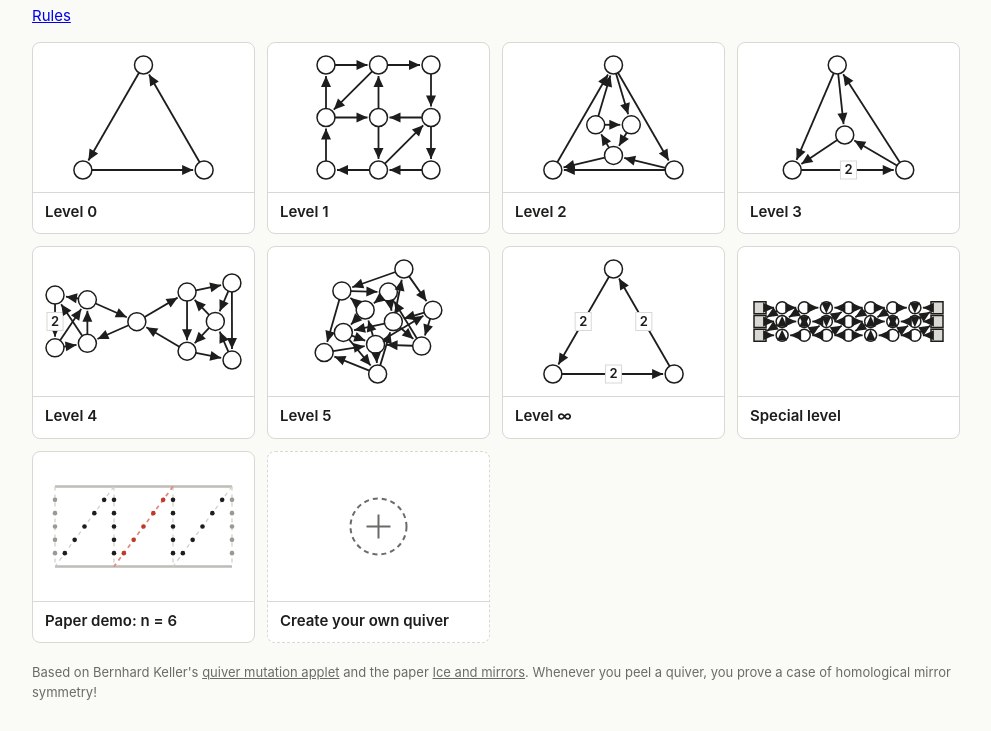
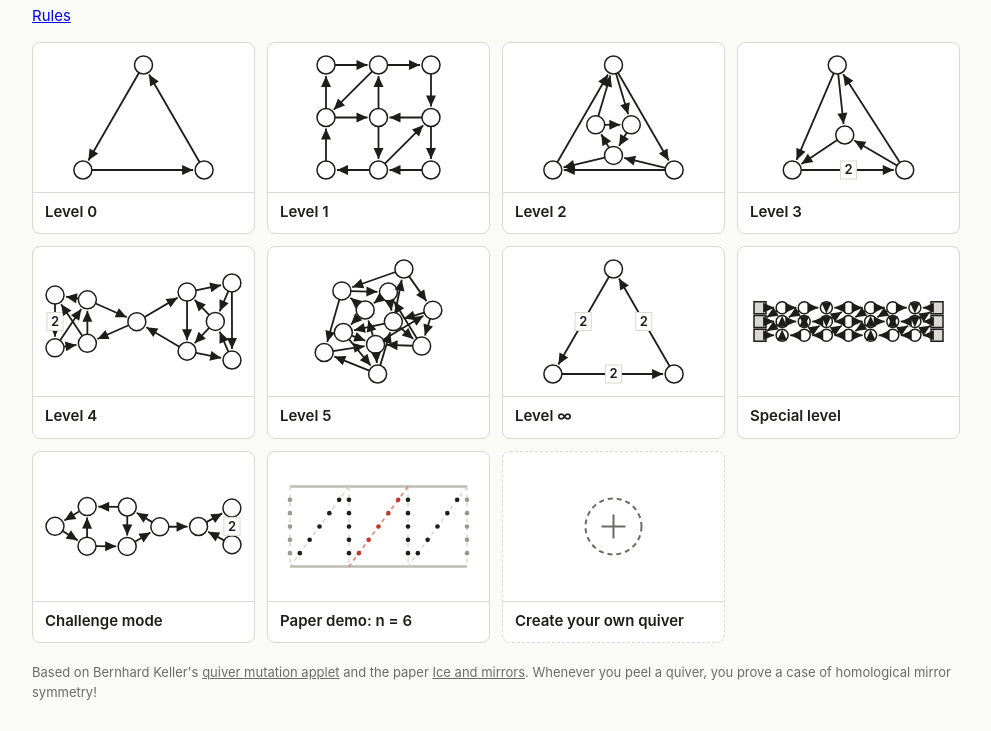
Before and after one commit to Hu-Mingyuan/peel-a-quiver, a plain HTML site: page web/index.html in a window 1280 px wide. Shown: the part 105-836 px from the top of the page, without its empty margins (144-1135 px from the left). Drawn offline with Linux system fonts and the light colour scheme.

Commit message:
Challenge mode: endless random levels from surfaces with boundary
Each level is the Fock-Goncharov SL_n quiver (n = 2, 3, 4) of a random surface
with boundary and no punctures, scrambled by random mutations. Only surfaces
whose quiver the greedy solver peeled without auxiliary nodes are used, so every
level is peelable. Levels grow with the round; progress is kept in localStorage.

Co-Authored-By: Claude Opus 5.5 <noreply@anthropic.com>

```diff
--- /dev/null
+++ b/web/challenge.js
@@ -0,0 +1,257 @@
+// 挑战模式：随机生成有解的关卡。
+// 曲面 S：亏格 g，b 个边界圆，每个边界圆上至少一个标记点，没有穿孔。这正是 Ice and mirrors 第二节
+// 的假设 (surface-assumption)，Theorem (surface-quiver) 说这时 SL_n 的 Fock–Goncharov 箭图（任何种子）
+// 都是 sub-peelable 的，所以每一关都有解（可能要加辅助顶点）。
+// 做法：把 S 写成多边形粘合（和 tools/fg_surface.py 的 fg_polygon 一样），从 0 号角扇形剖分，
+// 算出 FG 箭图（去掉边界上的 frozen 顶点），再随机突变几次打乱，最后用 stress 布局摆位置。
+// 浏览器里挂在 window.PeelChallenge 上，node 里 require（测试用）。
+(function (root) {
+  'use strict';
+
+  // 可复现的伪随机数（mulberry32）
+  function rng(seed) {
+    let a = seed >>> 0;
+    return function () {
+      a = (a + 0x6D2B79F5) >>> 0;
+      let t = a;
+      t = Math.imul(t ^ (t >>> 15), t | 1);
+      t ^= t + Math.imul(t ^ (t >>> 7), t | 61);
+      return ((t ^ (t >>> 14)) >>> 0) / 4294967296;
+    };
+  }
+
+  // 顶点数：内部弧 E = 6g+3b-6+M，三角形 T = 4g+2b-4+M，每条弧 n-1 个点，每个三角形 (n-1)(n-2)/2 个点
+  function countVertices(g, ms, n) {
+    const b = ms.length, M = ms.reduce((x, y) => x + y, 0);
+    const E = 6 * g + 3 * b - 6 + M, T = 4 * g + 2 * b - 4 + M;
+    return E * (n - 1) + T * (n - 1) * (n - 2) / 2;
+  }
+
+  // 多边形的边（逆时针）：同名的两条边反向粘合，null 是边界。
+  //   每个柄: a b a b（即 a b a⁻¹ b⁻¹）；第 j ≥ 2 个边界圆: c_j, m_j 条边界边, c_j；最后 m_1 条边界边
+  function polygonWord(g, ms) {
+    const w = [];
+    for (let h = 0; h < g; h++) w.push('a' + h, 'b' + h, 'a' + h, 'b' + h);
+    for (let j = 1; j < ms.length; j++) { w.push('c' + j); for (let k = 0; k < ms[j]; k++) w.push(null); w.push('c' + j); }
+    for (let k = 0; k < ms[0]; k++) w.push(null);
+    return w;
+  }
+
+  // 多边形角粘合后的等价类都要碰到边界边（否则就是穿孔）
+  function noPunctures(sides) {
+    const m = sides.length, par = [...Array(m).keys()];
+    const find = x => par[x] === x ? x : (par[x] = find(par[x]));
+    const first = {};
+    sides.forEach((s, i) => {
+      if (s === null) return;
+      if (!(s in first)) { first[s] = i; return; }
+      const j = first[s];                              // 边 j: j→j+1 与边 i: i→i+1 反向粘合
+      par[find(j)] = find((i + 1) % m);
+      par[find((j + 1) % m)] = find(i);
+    });
+    const onBdry = new Set();
+    sides.forEach((s, i) => { if (s === null) { onBdry.add(find(i)); onBdry.add(find((i + 1) % m)); } });
+    return [...Array(m).keys()].every(i => onBdry.has(find(i)));
+  }
+
+  // tools/fg_surface.py 的 fg_polygon 的 JS 版本，返回 mutable 部分的反对称矩阵
+  function fgPolygon(sides, n) {
+    const m = sides.length, first = {};
+    sides.forEach((s, i) => { if (s !== null && !(s in first)) first[s] = i; });
+    function sideInfo(u, v) {
+      if ((v - u + m) % m === 1) {
+        const s = sides[u];
+        return s === null ? null : [s, first[s] === u ? u : v];
+      }
+      if ((u - v + m) % m === 1) {
+        const s = sides[v];
+        return s === null ? null : [s, first[s] === v ? v : u];
+      }
+      return ['d' + Math.max(u, v), 0];
+    }
+    const verts = new Map(), arrows = new Map();
+    const vid = k => { if (!verts.has(k)) verts.set(k, verts.size); return verts.get(k); };
+    function point(Q, t, [a, b, c]) {
+      if (Math.min(a, b, c) > 0) return `T${t},${a},${b},${c}`;
+      if ([a, b, c].filter(x => x === 0).length >= 2) return null;     // 角
+      let u, v, du;
+      if (c === 0) [u, v, du] = [Q[0], Q[1], b];
+      else if (a === 0) [u, v, du] = [Q[1], Q[2], c];
+      else [u, v, du] = [Q[2], Q[0], a];
+      const si = sideInfo(u, v);
+      if (!si) return null;                                            // 边界上：frozen
+      return `E${si[0]},${si[1] === u ? du : n - du}`;
+    }
+    for (let t = 1; t < m - 1; t++) {
+      const Q = [0, t, t + 1];
+      for (let a = 0; a <= n - 2; a++) for (let b = 0; a + b <= n - 2; b++) {
+        const c = n - 2 - a - b;
+        const P = point(Q, t, [a + 1, b + 1, c]), Qp = point(Q, t, [a, b + 1, c + 1]), R = point(Q, t, [a + 1, b, c + 1]);
+        for (const [x, y] of [[P, Qp], [Qp, R], [R, P]]) {
+          if (x === null || y === null) continue;
+          const i = vid(x), j = vid(y), k1 = i + ',' + j, k2 = j + ',' + i;
+          arrows.set(k1, (arrows.get(k1) || 0) + 1);
+          arrows.set(k2, (arrows.get(k2) || 0) - 1);
+        }
+      }
+    }
+    const N = verts.size, B = Array.from({ length: N }, () => new Array(N).fill(0));
+    for (const [k, v] of arrows) { const [i, j] = k.split(',').map(Number); B[i][j] += v; }
+    return B;
+  }
+
+  function mutate(B, k) {
+    return B.map((row, i) => row.map((x, j) =>
+      i === k || j === k ? 0 - x : x + Math.sign(B[i][k]) * Math.max(B[i][k] * B[k][j], 0)));
+  }
+  const hasSinkSource = B => B.some((_, s) => B.every(r => r[s] >= 0) || B.every(r => r[s] <= 0));
+  const maxMult = B => Math.max(0, ...B.map(r => Math.max(...r.map(Math.abs))));
+
+  // stress 布局（Zheng–Pawar–Goodman 的 SGD）：让画面距离接近图距离
+  function layoutStress(B, rand) {
+    const N = B.length, INF = 1e9;
+    const d = Array.from({ length: N }, () => new Array(N).fill(INF));
+    for (let s = 0; s < N; s++) {
+      d[s][s] = 0; const q = [s];
+      while (q.length) {
+        const u = q.shift();
+        for (let v = 0; v < N; v++) if (B[u][v] !== 0 && d[s][v] === INF) { d[s][v] = d[s][u] + 1; q.push(v); }
+      }
+    }
+    for (let i = 0; i < N; i++) for (let j = 0; j < N; j++) if (d[i][j] === INF) d[i][j] = 3;
+    const x = Array.from({ length: N }, (_, i) => [Math.cos(2 * Math.PI * i / N) * N / 3 + rand(), Math.sin(2 * Math.PI * i / N) * N / 3 + rand()]);
+    const pairs = [];
+    for (let i = 0; i < N; i++) for (let j = i + 1; j < N; j++) pairs.push([i, j]);
+    const dmax = Math.max(1, ...pairs.map(([i, j]) => d[i][j]));
+    const etaMax = dmax * dmax, etaMin = 0.01, T = 60;
+    for (let t = 0; t < T; t++) {
+      const eta = etaMax * Math.exp(Math.log(etaMin / etaMax) * t / (T - 1));
+      for (let k = pairs.length - 1; k > 0; k--) { const r = Math.floor(rand() * (k + 1)); [pairs[k], pairs[r]] = [pairs[r], pairs[k]]; }
+      for (const [i, j] of pairs) {
+        const dij = d[i][j], w = 1 / (dij * dij), mu = Math.min(1, eta * w);
+        let dx = x[i][0] - x[j][0], dy = x[i][1] - x[j][1], len = Math.hypot(dx, dy);
+        if (len < 1e-9) { dx = rand() - 0.5; dy = rand() - 0.5; len = Math.hypot(dx, dy); }
+        const r = mu * (len - dij) / 2 / len;
+        x[i][0] -= r * dx; x[i][1] -= r * dy; x[j][0] += r * dx; x[j][1] += r * dy;
+      }
+    }
+    // 把靠得太近的顶点推开（图距离 1 的顶点相距约 1）
+    for (let t = 0; t < 50; t++) {
+      let moved = false;
+      for (const [i, j] of pairs) {
+        const dx = x[i][0] - x[j][0], dy = x[i][1] - x[j][1], len = Math.hypot(dx, dy) || 1e-6, MIN = 0.8;
+        if (len >= MIN) continue;
+        const r = (MIN - len) / 2 / len;
+        x[i][0] += r * dx; x[i][1] += r * dy; x[j][0] -= r * dx; x[j][1] -= r * dy; moved = true;
+      }
+      if (!moved) break;
+    }
+    // 转到主轴水平（画布是横的）
+    const cx = x.reduce((a, p) => a + p[0], 0) / N, cy = x.reduce((a, p) => a + p[1], 0) / N;
+    let sxx = 0, syy = 0, sxy = 0;
+    for (const p of x) { const u = p[0] - cx, v = p[1] - cy; sxx += u * u; syy += v * v; sxy += u * v; }
+    const th = 0.5 * Math.atan2(2 * sxy, sxx - syy), c = Math.cos(th), sn = Math.sin(th);
+    return x.map(p => {
+      const u = p[0] - cx, v = p[1] - cy;
+      return [Math.round((c * u + sn * v) * 1000) / 1000, Math.round((-sn * u + c * v) * 1000) / 1000];
+    });
+  }
+
+  // 所有可选的曲面：g ≤ 2，b ≤ 3，每个边界圆 1..4 个标记点，n = 2, 3, 4，顶点数 3..28。
+  // 去掉 UNVERIFIED 里的曲面：对它们的三角剖分箭图，tools/solve_aux.py 的贪心求解器（BFS 深度 ≤ 5，限时）
+  // 没找到不加顶点的剥法（例如 2:1:1 就是第 3 关，3:1:1 是第 5 关）。其余每种曲面的箭图都被求解器剥空过，
+  // 而 peelable 在突变下不变，所以挑战模式的每一关都能不加辅助顶点剥完。键是 "n:g:各边界圆的标记点数"。
+  const UNVERIFIED = new Set(('2:1:1 2:2:1 3:0:1-1-1 3:0:2-1-1 3:0:2-2-1 3:0:2-2-2 3:0:3-1-1 3:0:3-2-1 3:0:3-3 3:0:4-1-1 ' +
+    '3:0:4-2 3:0:4-3 3:0:4-4 3:1:1 3:1:1-1 3:1:2 3:1:2-1 3:1:2-2 3:1:3 3:1:3-1 3:1:4 3:2:1 4:0:1-1 4:0:2-1 4:0:2-2 ' +
+    '4:0:3-1 4:1:1 4:1:2').split(' '));
+  const surfaceKey = s => `${s.n}:${s.g}:${s.ms.join('-')}`;
+  const ALL_SURFACES = [], SURFACES = [];
+  (function () {
+    function parts(b, maxEach) {                       // 边界标记点数，按不增排列（交换边界圆是同一个曲面）
+      const out = [];
+      (function rec(pre, left, mx) {
+        if (left === 0) { out.push(pre); return; }
+        for (let k = mx; k >= 1; k--) rec(pre.concat([k]), left - 1, k);
+      })([], b, maxEach);
+      return out;
+    }
+    for (const n of [2, 3, 4]) for (let g = 0; g <= 2; g++) for (let b = 1; b <= 3; b++) {
+      for (const ms of parts(b, g === 0 && b === 1 ? 9 : 4)) {
+        const M = ms.reduce((x, y) => x + y, 0);
+        if (g === 0 && b === 1 && M < 4) continue;    // 圆盘至少 4 个标记点才有内部弧
+        const V = countVertices(g, ms, n);
+        if (V < 3 || V > 28) continue;
+        ALL_SURFACES.push({ g, ms, n, V });
+        if (!UNVERIFIED.has(surfaceKey({ g, ms, n }))) SURFACES.push({ g, ms, n, V });
+      }
+    }
+  })();
+
+  // 第 round 关的顶点数范围：越往后越大
+  function sizeRange(round) {
+    const lo = Math.min(3 + Math.floor((round - 1) / 2), 18), hi = Math.min(5 + round + Math.floor(round / 3), 28);
+    return [lo, hi];
+  }
+
+  function generate(round, seed) {
+    const rand = rng(seed);
+    const [lo, hi] = sizeRange(round);
+    const pool = SURFACES.filter(s => s.V >= lo && s.V <= hi);
+    const surf = pool[Math.floor(rand() * pool.length)];
+    const sides = polygonWord(surf.g, surf.ms);
+    let B = fgPolygon(sides, surf.n);
+    // 随机突变打乱：箭头重数保持 ≤ 2，尽量停在没有汇点/源点的箭图上
+    const want = B.length + Math.floor(rand() * B.length);
+    let done = 0, tries = 0, last = -1;
+    while ((done < want || hasSinkSource(B)) && tries < 40 * B.length) {
+      tries++;
+      const k = Math.floor(rand() * B.length);
+      if (k === last) continue;
+      const C = mutate(B, k);
+      if (maxMult(C) > 2) continue;
+      B = C; last = k; done++;
+    }
+    // 顶点编号打乱后从 1 开始
+    const perm = [...Array(B.length).keys()];
+    for (let k = perm.length - 1; k > 0; k--) { const r = Math.floor(rand() * (k + 1)); [perm[k], perm[r]] = [perm[r], perm[k]]; }
+    B = perm.map(i => perm.map(j => B[i][j]));
+    return {
+      B, pos: layoutStress(B, rand), labels: B.map((_, i) => i + 1),
+      surface: { g: surf.g, ms: surf.ms.slice(), n: surf.n }, mutations: done,
+    };
+  }
+
+  // 曲面的文字描述
+  const SUBN = { 2: '₂', 3: '₃', 4: '₄' };
+  function describe(s, mutations, lang) {
+    const b = s.ms.length, n = SUBN[s.n], ms = s.ms;
+    if (lang === 'zh') {
+      const NUM = ['零', '一', '两', '三', '四'];
+      let surf;
+      if (s.g === 0 && b === 1) surf = `圆盘，边界上有 ${ms[0]} 个标记点`;
+      else {
+        const base = s.g === 0 ? (b === 2 ? '圆环' : '挖掉三个圆盘的球面（裤衩）') : `挖掉${NUM[b]}个圆盘的${s.g === 1 ? '环面' : '亏格 2 曲面'}`;
+        surf = b === 1 ? `${base}，边界上有 ${ms[0]} 个标记点` : `${base}，${b} 个边界圆上分别有 ${ms.join('、')} 个标记点`;
+      }
+      return `SL${n} 的 Fock–Goncharov 箭图${s.n === 2 ? '（也就是理想三角剖分的箭图）' : ''}，曲面是${surf}。` +
+        `从一个三角剖分的箭图出发，随机突变了 ${mutations} 次。边界上的顶点是冻结的，这里去掉了。` +
+        '所有标记点都在边界上、没有穿孔，所以由 Ice and mirrors 的 Theorem 2.1，这个箭图是子可剥的。挑战模式只用电脑验证过的曲面：它们的箭图不加辅助顶点就能剥完。';
+    }
+    const word = k => ['zero', 'one', 'two', 'three', 'four'][k];
+    let surf;
+    if (s.g === 0 && b === 1) surf = `a disk with ${ms[0]} marked points on its boundary`;
+    else {
+      const base = s.g === 0 ? (b === 2 ? 'an annulus' : 'a pair of pants (a sphere with three disks removed)')
+        : `${s.g === 1 ? 'a torus' : 'a genus-2 surface'} with ${b === 1 ? 'a disk' : word(b) + ' disks'} removed`;
+      surf = b === 1 ? `${base}, with ${ms[0]} marked point${ms[0] > 1 ? 's' : ''} on the boundary`
+        : `${base}, with ${ms.join(', ').replace(/, (\d+)$/, ' and $1')} marked points on its ${b} boundary circles`;
+    }
+    return `The Fock–Goncharov quiver for SL${n}${s.n === 2 ? ' (the quiver of an ideal triangulation)' : ''} on ${surf}. ` +
+      `Starting from the quiver of a triangulation, ${mutations} random mutations were applied. The vertices on the boundary are frozen and left out. ` +
+      'Every marked point is on the boundary and there are no punctures, so by Theorem 2.1 of Ice and mirrors the quiver is sub-peelable. Challenge mode only uses surfaces checked by computer: their quivers can be peeled without auxiliary nodes.';
+  }
+
+  const api = { rng, countVertices, polygonWord, noPunctures, fgPolygon, ALL_SURFACES, SURFACES, surfaceKey, sizeRange, generate, describe };
+  if (typeof module !== 'undefined' && module.exports) module.exports = api;
+  else root.PeelChallenge = api;
+})(typeof window !== 'undefined' ? window : globalThis);
--- a/web/index.html
+++ b/web/index.html
@@ -89,6 +89,7 @@
       </ul>
       <p><b>Controls.</b> Drag a vertex to move it. <b>Undo</b> (also Ctrl/⌘+Z) takes back one step, <b>Restart</b> resets the level, <b>← Levels</b> returns to the level list. Several parallel arrows are drawn as one arrow labelled with their number.</p>
       <p><b>Create your own.</b> The last card on the level list opens an editor. Click an empty spot to add a vertex, use <b>Add arrow</b> to connect vertices (click a source, then a target; an arrow in the opposite direction cancels one), and <b>Delete vertex</b> to remove one. Press <b>Start peeling</b> to play your quiver with the same rules, and <b>Edit quiver</b> to go back to the editor. <b>Share link</b> gives a link that opens your quiver for anyone.</p>
+      <p><b>Challenge mode.</b> Random levels, one after another. Each is the quiver of a random surface with boundary, checked by computer to be peelable without auxiliary nodes. Press <b>Next level →</b> after peeling one; the levels grow as you go. <b>Skip</b> gives a different quiver of the same size.</p>
       <p><b>When is a level solvable?</b> Exactly when its quiver is <i>sub-peelable</i>, i.e. a full subquiver of a quiver that can be peeled using mutations and sink/source removals alone (a <i>peelable</i> quiver). Without adding nodes, a level is solvable exactly when its quiver is peelable.</p>
     </div>
   </section>
@@ -133,6 +134,8 @@
     <span class="sep"></span>
     <button id="btnUndo" data-i18n="bUndo">Undo</button>
     <button id="btnReset" data-i18n="bReset">Restart</button>
+    <button id="btnSkip" data-i18n="bSkip" hidden>Skip</button>
+    <button id="btnNext" class="primary" data-i18n="bNext" hidden>Next level →</button>
     <button id="btnEdit" data-i18n="bEdit" hidden>Edit quiver</button>
     <button id="btnShare" data-i18n="bShare" hidden>Share link</button>
   </div>
@@ -163,6 +166,7 @@
 </main>
 
 <script src="quiver.js"></script>
+<script src="challenge.js"></script>
 <script>
 (function () {
   'use strict';
@@ -338,7 +342,7 @@
     origin: '这个箭图的来历',
     bEVertex: '添加顶点', bEArrow: '添加箭头', bEDelete: '删除顶点', bEClear: '清空', bEStart: '开始剥',
     bShare: '分享链接', bMutate: '突变', bPeel: '剥汇点/源点', bAddNode: '加辅助顶点', bDone: '完成',
-    bUndo: '撤销', bReset: '重来', bEdit: '编辑箭图',
+    bUndo: '撤销', bReset: '重来', bEdit: '编辑箭图', bSkip: '换一关', bNext: '下一关 →',
     lgSink: '汇点', lgSource: '源点', lgIso: '孤立点（既是汇点也是源点）', lgAux: '辅助顶点', lgLocked: '锁住（不能突变或剥）', demoTitle: '论文演示：n = 6 的长条', dPrev: '← 上一步', dNext: '下一步 →', dNextMove: '下一个 deletion move ⏭',
     demoIntro: 'Ice and mirrors 第二节 Proposition (strip) 的证明，对 SL₆、六个三角形的长条（N = 3）一步一步演示。灰色方块（e₀ 和 e₆ 上）始终不动；目标是剥掉中间弧 ℓ = e₃ 上的五个顶点。每个 deletion move 先在一个顶点附近做突变，直到它变成汇点或源点，剥掉它，再把这些突变倒回去。按<b>下一步</b>往前走。', lgGoal: 'ℓ 上的顶点：剥掉它们就过关',
     rulesBody: `
@@ -351,6 +355,7 @@
       </ul>
       <p><b>控制。</b>拖动顶点可以移动它。<b>撤销</b>（也可按 Ctrl/⌘+Z）撤回一步，<b>重来</b>重置本关，<b>← 关卡</b>回到关卡列表。多条平行箭头画成一条，并标上条数。</p>
       <p><b>自己造。</b>关卡列表的最后一张卡片打开编辑器。点击空白处添加顶点，用<b>添加箭头</b>连接顶点（先点起点，再点终点；反方向的箭头会抵消一条），用<b>删除顶点</b>删去顶点。按<b>开始剥</b>用同样的规则玩你的箭图，按<b>编辑箭图</b>回到编辑器。<b>分享链接</b>给出一个链接，别人打开就能玩你的箭图。</p>
+      <p><b>挑战模式。</b>一关接一关的随机关卡。每一关都是一个随机的带边界曲面的箭图，电脑验证过不加辅助顶点就能剥完。剥完后按<b>下一关 →</b>，关卡会越来越大；<b>换一关</b>给出一个同样大小的另一个箭图。</p>
       <p><b>什么时候一关有解？</b>恰好当它的箭图是<i>子可剥的</i>，即某个只用突变和删去汇点/源点就能剥空的箭图（<i>可剥的</i>箭图）的全子箭图。不加顶点时，一关有解恰好当它的箭图是可剥的。</p>
     `,
   };
@@ -385,6 +390,10 @@
       win: (nm, na) => `Peeled! ${nm} mutation${nm === 1 ? '' : 's'}, ${na} node${na === 1 ? '' : 's'} added.`,
       winGoal: (nm, na) => `ℓ is peeled! ${nm} mutation${nm === 1 ? '' : 's'}, ${na} node${na === 1 ? '' : 's'} added.`,
       goalBig: 'ℓ peeled!', special: 'Special level', demoCard: 'Paper demo: n = 6',
+      challenge: 'Challenge mode', challengeTitle: r => `Challenge · level ${r}`, challengeBest: r => `best: level ${r}`,
+      challengeNote: (r, best) => `Random level ${r}. Peel it to get the next one; press “Skip” for a different quiver of the same size. ` +
+        'Levels grow as you go. Every one can be peeled without auxiliary nodes (checked by computer; see “Where this quiver comes from” below).' +
+        (best ? ` Your best: level ${best}.` : ''),
       dLoading: 'Loading…',
       dRound: (r, p) => `Round ${r} (p = ${p})`, dEnd: 'End',
       dLemma: { edge: 'Lemma (edge layer)', tri: 'Lemma (triangle shell)' },
@@ -434,6 +443,10 @@
       win: (nm, na) => `剥完了！用了 ${nm} 次突变，加了 ${na} 个辅助顶点。`,
       winGoal: (nm, na) => `ℓ 剥完了！用了 ${nm} 次突变，加了 ${na} 个辅助顶点。`,
       goalBig: 'ℓ 剥完了！', special: '特殊关', demoCard: '论文演示：n = 6',
+      challenge: '挑战模式', challengeTitle: r => `挑战模式 · 第 ${r} 关`, challengeBest: r => `最高：第 ${r} 关`,
+      challengeNote: (r, best) => `随机生成的第 ${r} 关。剥完就进入下一关；按“换一关”可以换一个同样大小的箭图。` +
+        '关卡会越来越大。每一关都不用加辅助顶点就能剥完（电脑验证过，见下面“这个箭图的来历”）。' +
+        (best ? `你的最高纪录：第 ${best} 关。` : ''),
       dLoading: '加载中……',
       dRound: (r, p) => `第 ${r} 轮（p = ${p}）`, dEnd: '结束',
       dLemma: { edge: 'Lemma (edge layer)', tri: 'Lemma (triangle shell)' },
@@ -461,7 +474,7 @@
     const v = TEXT[lang][key] ?? TEXT.en[key];
     return typeof v === 'function' ? v(...a) : (v ?? '');
   }
-  function levelTitle(lv) { return lv.titleKey ? tr(lv.titleKey) : lv.title || tr('level', lv.num); }
+  function levelTitle(lv) { return lv.challenge ? tr('challengeTitle', lv.round) : lv.titleKey ? tr(lv.titleKey) : lv.title || tr('level', lv.num); }
   function applyLang() {
     document.documentElement.lang = lang === 'zh' ? 'zh-CN' : 'en';
     document.title = lang === 'zh' ? '剥箭图 · Peel a quiver' : 'Peel a quiver';
@@ -915,6 +928,8 @@
     for (const id of ['btnMutate', 'btnPeel', 'btnAddNode', 'btnDone', 'btnEdit', 'btnShare'])
       document.getElementById(id).disabled = failed;
     document.getElementById('btnEUndo').disabled = undoStack.length === 0;
+    document.getElementById('btnNext').hidden = !(level.challenge && won());
+    document.getElementById('btnSkip').hidden = !(level.challenge && !won());
     document.getElementById('btnEVertex').classList.toggle('active', state.mode === 'editVertex');
     document.getElementById('btnEArrow').classList.toggle('active', state.mode === 'editArrow');
     document.getElementById('btnEDelete').classList.toggle('active', state.mode === 'editDelete');
@@ -924,7 +939,8 @@
       const na = state.history.filter(s => s.startsWith('+')).length;
       st.textContent = tr(level.goal ? 'winGoal' : 'win', nm, na);
       st.className = 'win';
-      if (!level.custom) markSolved(level.id);
+      if (level.challenge) challengeWon();
+      else if (!level.custom) markSolved(level.id);
     } else {
       st.textContent = message ? tr(...message) : '';
       st.className = failed ? 'fail' : '';
@@ -939,7 +955,8 @@
   function renderHint() {
     const el = document.getElementById('hint');
     if (!level.tutorial) {
-      const note = lang === 'zh' ? level.noteZh : level.note;   // 只有特殊关有 note
+      const note = level.challenge ? tr('challengeNote', level.round, challenge().best)
+        : lang === 'zh' ? level.noteZh : level.note;   // 只有特殊关有 note
       el.hidden = !note;
       if (note) el.textContent = note;
       return;
@@ -1013,6 +1030,8 @@
   document.getElementById('btnDone').onclick = () => setMode('mutate');
   document.getElementById('btnUndo').onclick = undo;
   document.getElementById('btnReset').onclick = () => loadLevel(level);
+  document.getElementById('btnNext').onclick = () => nextChallenge(true);
+  document.getElementById('btnSkip').onclick = () => nextChallenge(false);
   document.getElementById('btnEVertex').onclick = () => setMode('editVertex');
   document.getElementById('btnEArrow').onclick = () => setMode('editArrow');
   document.getElementById('btnEDelete').onclick = () => setMode('editDelete');
@@ -1335,6 +1354,17 @@
       list.appendChild(card);
       drawThumb(card.querySelector('canvas'), lv);
     });
+    const ccard = document.createElement('button');
+    ccard.className = 'card';
+    ccard.innerHTML = '<canvas></canvas><div class="meta"><span class="name"></span></div>';
+    ccard.querySelector('.name').textContent = tr('challenge');
+    if (challenge().best) {
+      const b = document.createElement('span'); b.className = 'solved'; b.textContent = tr('challengeBest', challenge().best);
+      ccard.querySelector('.meta').appendChild(b);
+    }
+    ccard.onclick = () => { location.hash = '#challenge'; };
+    list.appendChild(ccard);
+    drawThumb(ccard.querySelector('canvas'), challengeLevel({ round: 4, seed: 2026 }));
     const dcard = document.createElement('button');
     dcard.className = 'card';
     dcard.innerHTML = '<canvas></canvas><div class="meta"><span class="name"></span></div>';
@@ -1361,6 +1391,46 @@
     c.moveTo(w / 2, h / 2 - 12); c.lineTo(w / 2, h / 2 + 12); c.stroke();
   }
 
+  // ---------- 挑战模式 ----------
+  // 进度存在 localStorage：{round, seed, best}。同一个 seed 总是生成同一关，刷新页面不会换关。
+  const CH_KEY = 'peel-a-quiver-challenge';
+  let chState = null;
+  const newSeed = () => Math.floor(Math.random() * 4294967296);
+  function challenge() {
+    if (!chState) {
+      try {
+        const c = JSON.parse(localStorage.getItem(CH_KEY) || 'null');
+        if (c && Number.isInteger(c.round) && c.round >= 1 && Number.isInteger(c.seed)) chState = { round: c.round, seed: c.seed, best: c.best | 0 };
+      } catch (e) { /* ignore */ }
+      if (!chState) chState = { round: 1, seed: newSeed(), best: 0 };
+    }
+    return chState;
+  }
+  function saveChallenge() { try { localStorage.setItem(CH_KEY, JSON.stringify(chState)); } catch (e) { /* ignore */ } }
+  function challengeLevel(c) {
+    const PC = window.PeelChallenge, g = PC.generate(c.round, c.seed);
+    return { id: 'challenge', challenge: true, round: c.round, labels: g.labels, pos: g.pos, B: g.B,
+      origin: PC.describe(g.surface, g.mutations, 'en'), originZh: PC.describe(g.surface, g.mutations, 'zh') };
+  }
+  function challengeWon() {
+    const c = challenge();
+    if (level.round > c.best) { c.best = level.round; saveChallenge(); }
+  }
+  // 过关后 advance = true：进入下一关；“换一关”：同一关号换一个 seed
+  function nextChallenge(advance) {
+    const c = challenge();
+    if (advance) c.round = level.round + 1;
+    c.seed = newSeed();
+    saveChallenge();
+    loadLevel(challengeLevel(c));
+  }
+  function startChallenge() {
+    showView('gameView');
+    resizeCanvas();
+    saveChallenge();
+    loadLevel(challengeLevel(challenge()));
+  }
+
   function showGame(i) {
     showView('gameView');
     resizeCanvas();
@@ -1377,6 +1447,7 @@
     else if (location.hash === '#create') { showView('gameView'); resizeCanvas(); startEditor(savedCustom()); }
     else if (location.hash === '#rules') showView('rulesView');
     else if (location.hash === '#demo') showDemo();
+    else if (location.hash === '#challenge') startChallenge();
     else showMenu();
   }
   document.getElementById('btnBack').onclick = () => { location.hash = ''; };
```
Also changed, not shown: test/test.js (+22 -0 lines), 1 other file.
